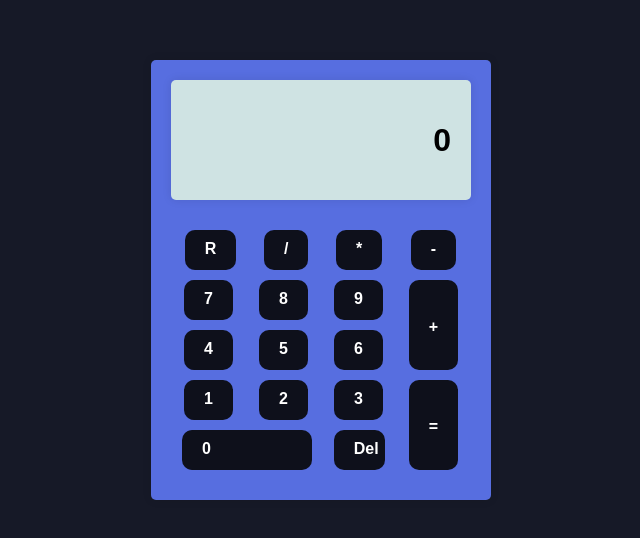
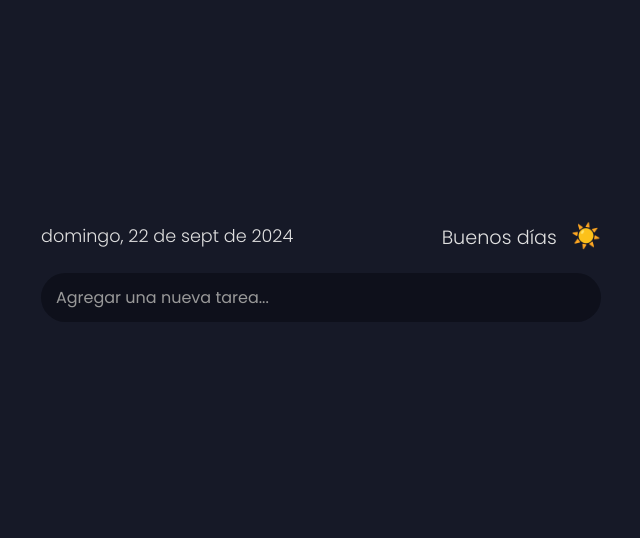
Before and after one commit to juanandres-montero/to-do-list, a plain HTML site: page index.html in a window 1280 px wide. Shown: the part 120-658 px from the top of the page, without its empty margins (319-959 px from the left). Drawn offline with Linux system fonts and the light colour scheme.

Commit message:
Create juanandres-montero/to-do_list

```diff
--- a/assets/css/styles.css
+++ b/assets/css/styles.css
@@ -1,107 +1,96 @@
+html, body {
+    height: 100%;
+    margin: 0;
+    padding: 0;
+    font-family: 'Poppins', sans-serif;
+    background-color: #161927;
+    color: #e0e0e0;
+}
 body {
-        font-family: "Poppins", sans-serif;
-        background-color: #161927;
-        display: flex;
-        justify-content: center;
-        align-items: center;
-        height: 100vh;
-        margin: 0;
-        padding: 0;
-}
-
-.calculator {
-    background-color: #576ee0;
-    padding: 20px;
-    border-radius: 5px;
-    box-shadow: 0px 0px 10px 0px rgba(0,0,0,0.1);
-    width: 300px;
-    height: 400px;
-}
-
-.row-0, .row-1, .row-2, .row-3, .row-4 {
     display: flex;
-    justify-content: space-around;
-    margin-bottom: 10px;
-}
-.row-1-0, .row-3-2, .row-1-0 {
-    display: flex;
-    justify-content: space-around;
-    margin-bottom: 10px;
-}
-
-.minus, .plus, .equal, .one, .two, .three, .four,
-.five, .six, .seven, .eight, .nine, .zero, .dot,
-.reset, .slash, .multiply {
-    background-color: #0e101b;
-    padding: 10px 20px;
-    border-radius: 10px;
-    cursor: pointer;
-    user-select: none;
-    position: relative;
-    transition: background-color 0.2s ease-in-out;
-    border: none;
-    outline: none;
-    font-size: 1rem;
-    font-weight: bold;
-    color: #ffffff;
     justify-content: center;
     align-items: center;
 }
-
-.minus:hover, .plus:hover, .equal:hover, .one:hover,
-.two:hover, .three:hover, .four:hover, .five:hover,
-.six:hover, .seven:hover, .eight:hover, .nine:hover,
-.zero:hover, .dot:hover, .reset:hover, .slash:hover,
-.multiply:hover{
-    background-color: #28c5c5;
+.container {
+    width: 100%;
+    max-width: 600px;
+    padding: 20px;
+    box-sizing: border-box;
 }
-
-.calculator-body {
-    display: grid;
-    grid-template-rows: 150px 250px ;
+#header {
+    display: flex;
+    justify-content: space-between;
+    align-items: center;
+    margin-bottom: 20px;
 }
-
-.keyboard {
-    display: grid;
-    grid-template-columns: 75% 25%;
+#date-display {
+    font-size: 1.1em;
+    font-weight: 300;
 }
-
-.keyboard-numbers {
-    display: grid;
-    grid-template-rows: 20% 20% 20% 20% 20%;
+#greeting {
+    font-size: 1.2em;
+    margin-right: 10px;
+    font-weight: 300;
 }
-
-.keyboard-op{
-    display: grid;
-    grid-template-rows: 20% 40% 40%;
-
+#day-night-indicator {
+    font-size: 1.5em;
 }
-
-.zero {
-    text-align: left;
-    height: 50%;
-    width: 40%;
+#task-input {
+    width: 100%;
+    padding: 12px 15px;
+    margin-bottom: 20px;
+    background-color: #0e101b;
+    color: #e0e0e0;
+    border: none;
+    border-radius: 25px;
+    box-sizing: border-box;
+    font-family: 'Poppins', sans-serif;
+    font-size: 1em;
+    outline: none;
+    transition: background-color 0.3s ease;
 }
-
-.dot {
-    height: 50%;
-    width: 5%;
+#task-input:focus {
+    background-color: #191d33;
 }
-
-.plus, .equal {
-    padding-top: 50%;
+#task-input::placeholder {
+    color: #999;
 }
-
-.display {
+#task-list {
+    list-style-type: none;
+    padding: 0;
+    margin: 0;
+}
+.task-item {
     display: flex;
-    justify-content: flex-end;
     align-items: center;
-    font-size: 2rem;
-    font-weight: bold;
-    height: 80%;
-    width: 260px;
-    padding: 0 20px;
+    margin-bottom: 10px;
+    background-color: #0e101b;
+    padding: 10px;
     border-radius: 5px;
-    box-shadow: 0px 0px 10px 0px rgba(0,0,0,0.1);
-    background-color: #cfe3e3;
 }
+.task-text {
+    flex-grow: 1;
+    margin: 0 10px;
+    font-weight: 300;
+}
+.complete-btn, .delete-btn {
+    cursor: pointer;
+    padding: 5px 10px;
+    background-color: #191d33;
+    border: none;
+    border-radius: 3px;
+    color: #e0e0e0;
+    font-family: 'Poppins', sans-serif;
+    font-weight: 600;
+}
+.complete-btn {
+    color: #4caf50;
+}
+.delete-btn {
+    color: #f44336;
+}
+.completed .task-text {
+    text-decoration: line-through;
+    opacity: 0.6;
+    color: #4caf50;
+}
--- a/assets/js/main.js
+++ b/assets/js/main.js
@@ -1,71 +1,68 @@
-// Get the display element
-const display = document.querySelector('.display-body__text');
+function updateDateTime() {
+    const dateDisplay = document.getElementById('date-display');
+    const greeting = document.getElementById('greeting');
+    const dayNightIndicator = document.getElementById('day-night-indicator');
+    const now = new Date();
 
-let firstOperand = '';
-let secondOperand = '';
-let currentOperator = null;
+    // Format date in Spanish
+    const options = { weekday: 'long', year: 'numeric', month: 'short', day: 'numeric' };
+    dateDisplay.textContent = now.toLocaleDateString('es-ES', options);
 
-function numberClicked(number) {
-    if (currentOperator) {
-        secondOperand += number;
+    const hours = now.getHours();
+    if (hours >= 5 && hours < 12) {
+        greeting.textContent = "Buenos días";
+        dayNightIndicator.textContent = '☀️';
+    } else if (hours >= 12 && hours < 20) {
+        greeting.textContent = "Buenas tardes";
+        dayNightIndicator.textContent = '☀️';
+    } else if (hours >= 20 || hours < 1) {
+        greeting.textContent = "Buenas noches";
+        dayNightIndicator.textContent = '🌙';
     } else {
-        firstOperand += number;
+        greeting.textContent = "Feliz madrugada";
+        dayNightIndicator.textContent = '🌙';
     }
-    display.textContent = firstOperand + (currentOperator || '') + secondOperand;
 }
 
-function operatorClicked(operator) {
-    currentOperator = operator;
-    display.textContent = firstOperand + currentOperator;
-}
+updateDateTime();
+setInterval(updateDateTime, 60000); // Update every minute
 
-function equalsClicked() {
-    let result;
-    if (currentOperator === '+') {
-        result = Number(firstOperand) + Number(secondOperand);
-    } else if (currentOperator === '-') {
-        result = Number(firstOperand) - Number(secondOperand);
-    } else if (currentOperator === '*') {
-        result = Number(firstOperand) * Number(secondOperand);
-    } else if (currentOperator === '/') {
-        result = Number(firstOperand) / Number(secondOperand);
+// Task list functionality
+const taskInput = document.getElementById('task-input');
+const taskList = document.getElementById('task-list');
+
+taskInput.addEventListener('keypress', function(e) {
+    if (e.key === 'Enter' && this.value.trim() !== '') {
+        addTask(this.value.trim());
+        this.value = '';
     }
-    result = Number(result.toFixed(4));
-    display.textContent = result;
-    firstOperand = result;
-    secondOperand = '';
-    currentOperator = null;
-}
-
-function resetCalculator() {
-    firstOperand = '';
-    secondOperand = '';
-    currentOperator = null;
-    display.textContent = '';
-}
-
-function deleteClicked() {
-    if (secondOperand !== '') {
-        secondOperand = secondOperand.slice(0, -1);
-    } else if (currentOperator) {
-        currentOperator = null;
-    } else {
-        firstOperand = firstOperand.slice(0, -1);
-    }
-    display.textContent = firstOperand + (currentOperator || '') + secondOperand;
-}
-
-// Event listeners
-document.querySelectorAll('.number').forEach(button => {
-    button.addEventListener('click', () => numberClicked(button.textContent));
 });
 
-document.querySelectorAll('.operator').forEach(button => {
-    button.addEventListener('click', () => operatorClicked(button.textContent));
-});
+function addTask(taskText) {
+    const li = document.createElement('li');
+    li.className = 'task-item';
 
-document.querySelector('.equals').addEventListener('click', equalsClicked);
+    const completeBtn = document.createElement('button');
+    completeBtn.textContent = '✓';
+    completeBtn.className = 'complete-btn';
+    completeBtn.onclick = function() {
+        li.classList.toggle('completed');
+    };
 
-document.querySelector('.reset').addEventListener('click', resetCalculator);
+    const taskSpan = document.createElement('span');
+    taskSpan.textContent = taskText;
+    taskSpan.className = 'task-text';
 
-document.querySelector('.delete').addEventListener('click', deleteClicked);
+    const deleteBtn = document.createElement('button');
+    deleteBtn.textContent = '×';
+    deleteBtn.className = 'delete-btn';
+    deleteBtn.onclick = function() {
+        li.remove();
+    };
+
+    li.appendChild(completeBtn);
+    li.appendChild(taskSpan);
+    li.appendChild(deleteBtn);
+
+    taskList.appendChild(li);
+}
--- a/index.html
+++ b/index.html
@@ -1,60 +1,24 @@
 <!DOCTYPE html>
-<html lang="en">
+<html lang="es">
 <head>
-        <title></title>
     <meta charset="UTF-8">
-        <meta name="viewport" content="width=device-width, initial-scale=1">
-        <link href="assets/css/styles.css" rel="stylesheet">
+    <meta name="viewport" content="width=device-width, initial-scale=1.0">
+    <title>Lista de Tareas</title>
+    <link href="https://fonts.googleapis.com/css2?family=Poppins:wght@300;400;600&display=swap" rel="stylesheet">
+    <link rel="stylesheet" href="assets/css/styles.css">
 </head>
 <body>
-    <section class="calculator">
-        <div class="calculator-body">
-            <div class="display">
-                <div class="display-body">
-                    <div class="display-body__text">0</div>
+    <div class="container">
+        <div id="header">
+            <div id="date-display"></div>
+            <div>
+                <span id="greeting"></span>
+                <span id="day-night-indicator"></span>
             </div>
         </div>
-            <div class="keyboard">
-                <div class="keyboard-numbers">
-                    <div class="row-4">
-                        <div class="reset" onclick="resetCalculator()">R</div>
-                        <div class="slash" onclick="operatorClicked('/')">/</div>
-                        <div class="multiply" onclick="operatorClicked('*')">*</div>
+        <input type="text" id="task-input" placeholder="Agregar una nueva tarea...">
+        <ul id="task-list"></ul>
     </div>
-                    <div class="row-3">
-                        <div class="seven" onclick="numberClicked('7')" >7</div>
-                        <div class="eight" onclick="numberClicked('8')">8</div>
-                        <div class="nine" onclick="numberClicked('9')">9</div>
-                    </div>
-                    <div class="row-2">
-                        <div class="four" onclick="numberClicked('4')">4</div>
-                        <div class="five" onclick="numberClicked('5')">5</div>
-                        <div class="six" onclick="numberClicked('6')">6</div>
-                    </div>
-                    <div class="row-1">
-                        <div class="one" onclick="numberClicked('1')">1</div>
-                        <div class="two" onclick="numberClicked('2')">2</div>
-                        <div class="three" onclick="numberClicked('3')">3</div>
-                    </div>
-                    <div class="row-0">
-                        <div class="zero" onclick="numberClicked('0')">0</div>
-                        <div class="dot" onclick="deleteClicked()">Del</div>
-                    </div>
-                </div>
-                <div class="keyboard-op">
-                    <div class="row-4">
-                        <div class="minus" onclick="operatorClicked('-')">-</div>
-                    </div>
-                    <div class="row-3-2">
-                        <div class="plus" onclick="operatorClicked('+')">+</div>
-                    </div>
-                    <div class="row-1-0">
-                        <div class="equal" onclick="equalsClicked()">=</div>
-                    </div>
-                </div>
-            </div>
-        </div>
-    </section>
     <script src="assets/js/main.js"></script>
 </body>
 </html>
```
Lines whose indentation alone changed are shown as unchanged.
